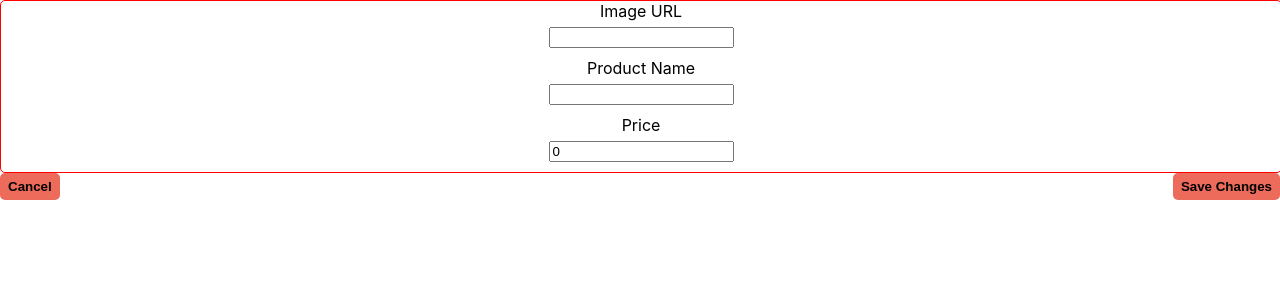
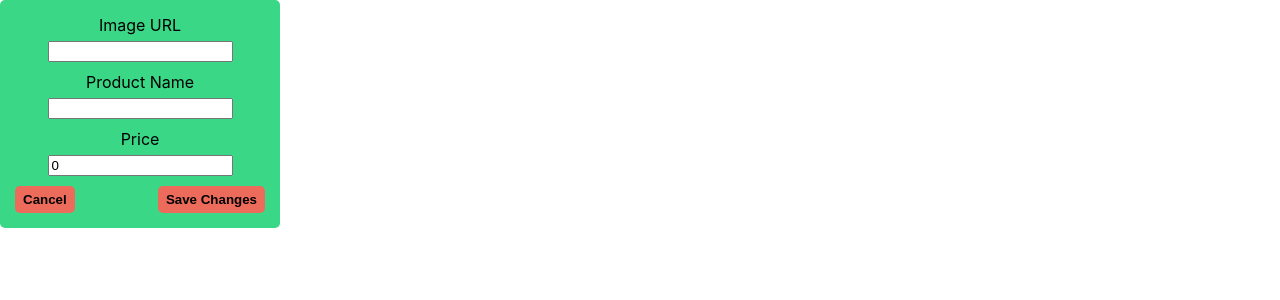
Before and after one commit to gv4383/shelfie-web, a React (Create React App) app: page / in a window 1280 px wide. Shown: the top 300 px of the page. Built offline with nearby package versions, Linux system fonts and the light colour scheme.

Commit message:
Added styling to ProductForm component

```diff
--- a/src/components/ProductForm/index.tsx
+++ b/src/components/ProductForm/index.tsx
@@ -5,13 +5,20 @@ import TextInput from '../Input/TextInput';
 
 import './styles.scss';
 
-const ProductForm: FunctionComponent = () => {
+interface Props {
+  classNames?: string;
+}
+
+const ProductForm: FunctionComponent<Props> = (props: Props) => {
   const formInitialState = {
     imageUrl: '',
     productName: '',
     price: 0,
   };
   const [formInputs, setformInputs] = useState(formInitialState);
+  const { classNames } = props;
+
+  const getClassNames = (): string => `base-product-form ${classNames}`;
 
   const handleChange = (event: ChangeEvent<HTMLInputElement>): void => {
     const { name, value } = event.target;
@@ -19,7 +26,7 @@ const ProductForm: FunctionComponent = () => {
   };
 
   const displayInputFields = (
-    <div className="base-product-form">
+    <div className="product-form-input-container">
       <TextInput
         label="Image URL"
         name="imageUrl"
@@ -43,7 +50,7 @@ const ProductForm: FunctionComponent = () => {
   );
 
   return (
-    <div>
+    <div className={getClassNames()}>
       {displayInputFields}
       <ActionBar />
     </div>
--- a/src/components/ProductForm/styles.scss
+++ b/src/components/ProductForm/styles.scss
@@ -1,5 +1,12 @@
+@import '../../variables';
+
+.product-form-input-container {
+  width: 100%;
+}
+
 .base-product-form {
-  width: 100%;
-  border: 1px solid red;
+  background-color: $green-button;
   border-radius: 5px;
+  padding: 15px;
+  max-width: 250px;
 }
```
